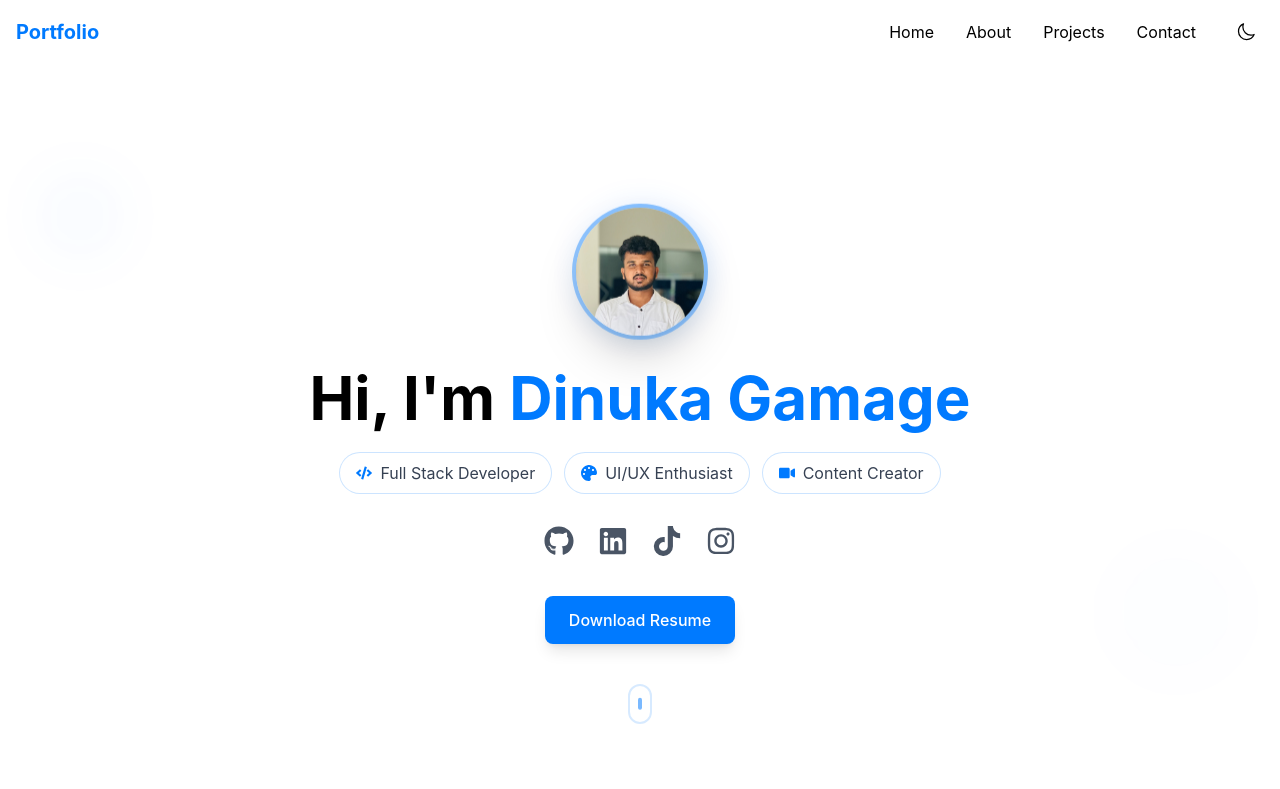
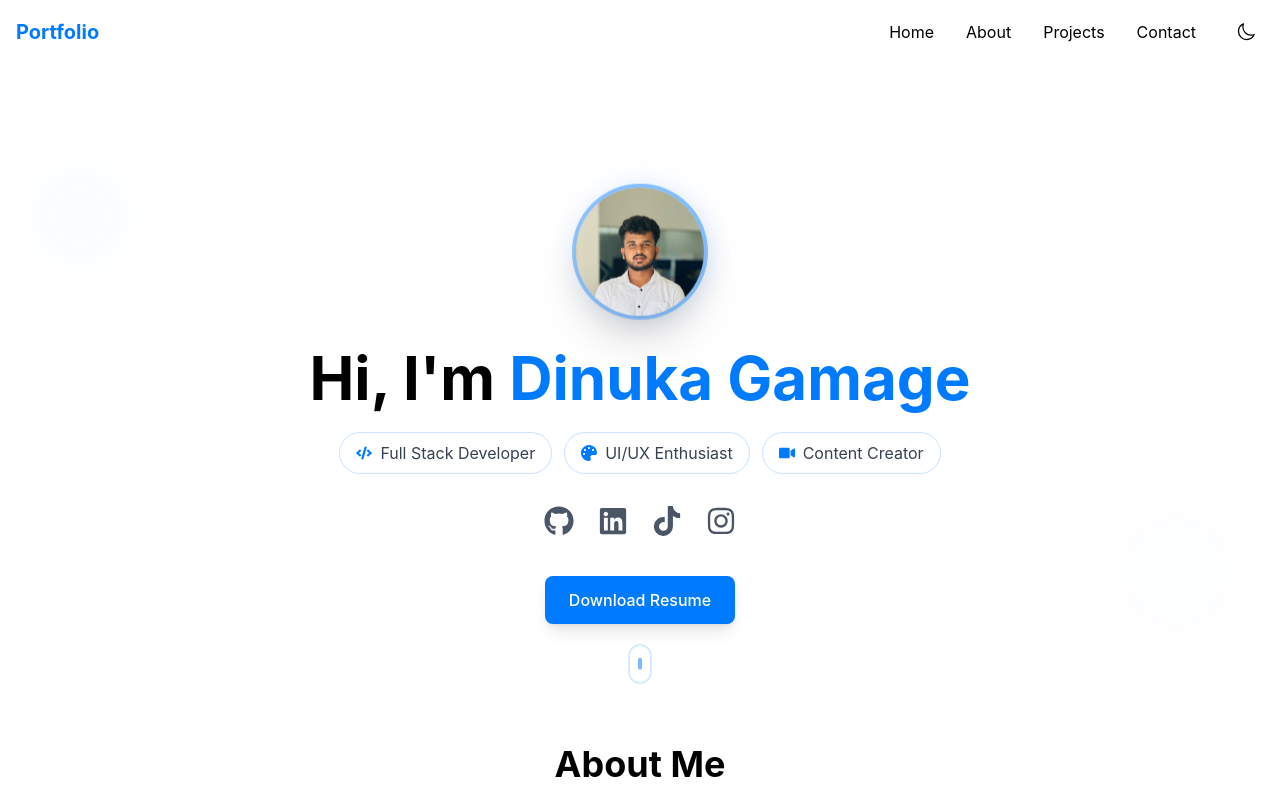
Before and after one commit to dinukagamage/nextjs-portfolio, a Next.js app: page / in a window 1280 px wide. Shown: the top 789 px of the page. Built offline with nearby package versions, Linux system fonts and the light colour scheme.

Commit message:
Adjust padding in Hero component for improved layout

```diff
--- a/src/app/components/Hero.tsx
+++ b/src/app/components/Hero.tsx
@@ -51,7 +51,7 @@ export default function Hero() {
   ];
 
   return (
-    <section className="py-28 relative overflow-hidden">
+    <section className="py-23 relative overflow-hidden">
       <div className="absolute inset-0 pointer-events-none">
         <motion.div
           className="absolute top-20 left-10 w-20 h-20 bg-primary/5 rounded-full blur-xl"
```
